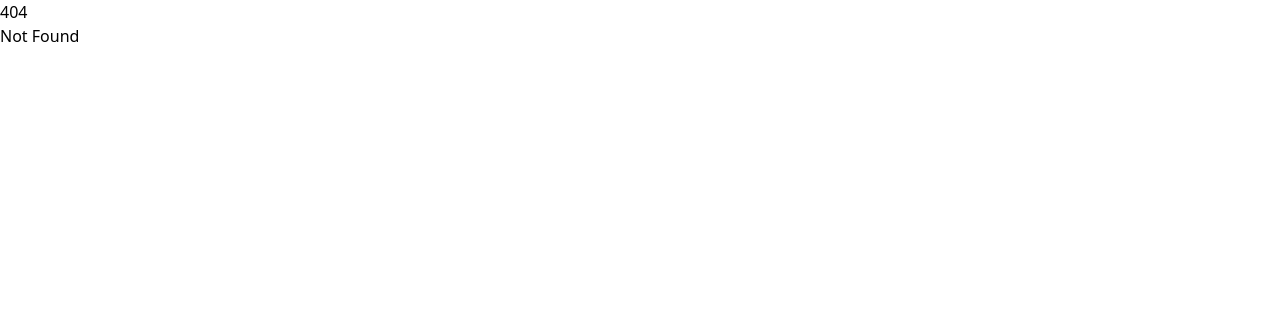
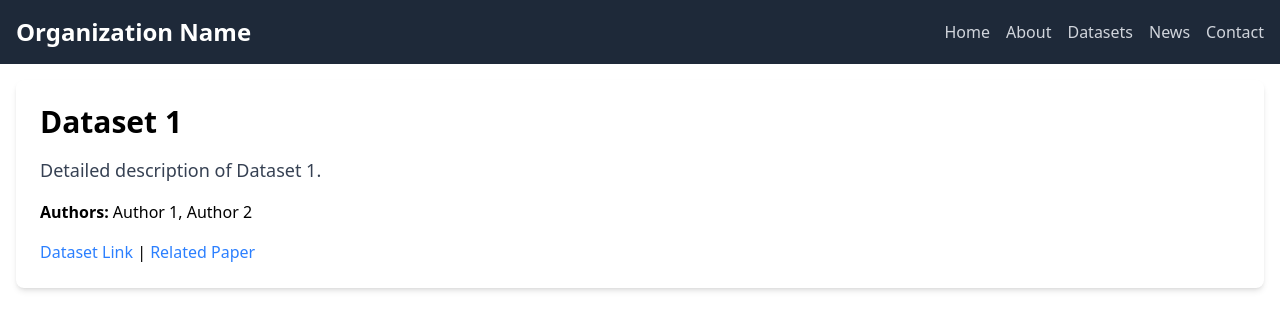
Before and after one commit to ResponsibleGenAI/CodecFake-Plus, a SvelteKit app: page /datasets/dataset-1 in a window 1280 px wide. Before the commit this address had no page. Shown: the top 330 px of the page. Built offline with nearby package versions, Linux system fonts and the light colour scheme.

Commit message:
Basic page setup.

```diff
--- /dev/null
+++ b/src/components/Navbar.svelte
@@ -0,0 +1,43 @@
+<script lang="ts">
+  import { onMount } from 'svelte';
+  import { writable } from 'svelte/store';
+  import { gsap } from 'gsap';
+
+  const showMenu = writable(false);
+
+  function toggleMenu() {
+    showMenu.update(value => !value);
+  }
+
+  onMount(() => {
+    gsap.from('nav', { opacity: 0, y: -50, duration: 1 });
+  });
+</script>
+
+<nav class="bg-gray-800 p-4">
+  <div class="container mx-auto flex justify-between items-center">
+    <a href="/" class="text-white text-2xl font-bold">Organization Name</a>
+    <button class="text-white md:hidden" on:click={toggleMenu}>
+      <!-- Hamburger Icon -->
+      <svg class="w-6 h-6" fill="none" stroke="currentColor" viewBox="0 0 24 24">
+        <path stroke-linecap="round" stroke-linejoin="round" stroke-width="2" d="M4 6h16M4 12h16M4 18h16"></path>
+      </svg>
+    </button>
+    <ul class="hidden md:flex space-x-4">
+      <li><a href="/" class="text-gray-300 hover:text-white">Home</a></li>
+      <li><a href="/about" class="text-gray-300 hover:text-white">About</a></li>
+      <li><a href="/datasets" class="text-gray-300 hover:text-white">Datasets</a></li>
+      <li><a href="/news" class="text-gray-300 hover:text-white">News</a></li>
+      <li><a href="/contact" class="text-gray-300 hover:text-white">Contact</a></li>
+    </ul>
+  </div>
+  {#if $showMenu}
+    <ul class="md:hidden mt-2">
+      <li><a href="/" class="block text-gray-300 hover:text-white p-2">Home</a></li>
+      <li><a href="/about" class="block text-gray-300 hover:text-white p-2">About</a></li>
+      <li><a href="/datasets" class="block text-gray-300 hover:text-white p-2">Datasets</a></li>
+      <li><a href="/news" class="block text-gray-300 hover:text-white p-2">News</a></li>
+      <li><a href="/contact" class="block text-gray-300 hover:text-white p-2">Contact</a></li>
+    </ul>
+  {/if}
+</nav>
--- a/src/routes/+page.svelte
+++ b/src/routes/+page.svelte
@@ -1,2 +1,106 @@
-<h1>Welcome to SvelteKit</h1>
-<p>Visit <a href="https://svelte.dev/docs/kit">svelte.dev/docs/kit</a> to read the documentation</p>
+<script lang="ts">
+	import { onMount } from 'svelte';
+	import { gsap } from 'gsap';
+	import Navbar from '../components/Navbar.svelte';
+
+	interface Dataset {
+		name: string;
+		slug: string;
+		description: string;
+	}
+
+	const datasets: Dataset[] = [
+		{ name: 'Dataset 1', slug: 'dataset-1', description: 'A brief description of Dataset 1.' },
+		{ name: 'Dataset 2', slug: 'dataset-2', description: 'A brief description of Dataset 2.' },
+		{ name: 'Dataset 3', slug: 'dataset-3', description: 'A brief description of Dataset 3.' }
+	];
+
+	interface NewsItem {
+		title: string;
+		date: string;
+		summary: string;
+		link: string;
+	}
+
+	const news: NewsItem[] = [
+		{
+			title: 'News Item 1',
+			date: 'March 15, 2025',
+			summary: 'Summary of news item 1.',
+			link: '/news/news-item-1'
+		},
+		{
+			title: 'News Item 2',
+			date: 'March 10, 2025',
+			summary: 'Summary of news item 2.',
+			link: '/news/news-item-2'
+		}
+	];
+
+	onMount(() => {
+		gsap.from('.banner', { opacity: 0, y: -50, duration: 1 });
+		gsap.from('.organization-image', { opacity: 0, duration: 1, delay: 0.5 });
+		gsap.from('.news-item', { opacity: 0, x: -50, duration: 1, stagger: 0.3 });
+		gsap.from('.dataset-item', { opacity: 0, scale: 0.8, duration: 1, stagger: 0.3 });
+	});
+</script>
+
+<Navbar />
+
+<main class="container mx-auto p-4">
+	<!-- Banner Section with Animation -->
+	<section class="banner mb-8">
+		<div class="rounded-lg bg-blue-500 p-8 text-center text-white shadow-md">
+			<h1 class="mb-2 text-4xl font-bold">Welcome to Our Organization</h1>
+			<p class="text-lg">Advancing research through open datasets.</p>
+		</div>
+	</section>
+
+	<!-- Organization Image -->
+	<section class="mb-8 text-center">
+		<img
+			src="https://servers.asus.com/upload/images/2023/04-25/1a09dc863f8e4dafb96b94813a763025.jpg"
+			alt="Organization"
+			class="organization-image mx-auto h-auto max-w-full rounded-lg shadow-md"
+		/>
+	</section>
+
+	<!-- News Section -->
+	<section class="mb-8">
+		<h2 class="mb-4 text-2xl font-semibold">Latest News</h2>
+		<div class="space-y-4">
+			{#each news as item}
+				<div class="news-item rounded-lg border p-4 shadow-sm transition-shadow hover:shadow-md">
+					<h3 class="text-xl font-bold">
+						<a href={item.link} class="text-blue-500 hover:underline">{item.title}</a>
+					</h3>
+					<p class="text-sm text-gray-500">{item.date}</p>
+					<p class="text-gray-700">{item.summary}</p>
+				</div>
+			{/each}
+		</div>
+	</section>
+
+	<!-- Datasets Section -->
+	<section class="mb-8">
+		<h2 class="mb-4 text-2xl font-semibold">Our Datasets</h2>
+		<div class="grid gap-6 md:grid-cols-3">
+			{#each datasets as dataset}
+				<div
+					class="dataset-item transform rounded-lg bg-white p-6 shadow-md transition-shadow duration-300 hover:-translate-y-1 hover:shadow-xl"
+				>
+					<h3 class="mb-2 text-xl font-bold">
+						<a href={`/datasets/${dataset.slug}`} class="text-blue-500 hover:underline">
+							{dataset.name}
+						</a>
+					</h3>
+					<p class="mb-4 text-gray-700">{dataset.description}</p>
+					<div class="flex space-x-4 text-sm">
+						<a href={dataset.link} class="text-blue-500 hover:underline" target="_blank">Dataset</a>
+						<a href={dataset.paper} class="text-blue-500 hover:underline" target="_blank">Paper</a>
+					</div>
+				</div>
+			{/each}
+		</div>
+	</section>
+</main>
--- /dev/null
+++ b/src/routes/datasets/[slug]/+page.svelte
@@ -0,0 +1,60 @@
+<script lang="ts">
+  import { onMount } from 'svelte';
+  import { page } from '$app/stores';
+  import { gsap } from 'gsap';
+  import Navbar from '../../../components/Navbar.svelte';
+
+  let dataset = {
+    name: '',
+    description: '',
+    link: '',
+    paper: '',
+    authors: '',
+  };
+
+  $: page.subscribe(({ params }) => {
+    const datasets = {
+      'dataset-1': {
+        name: 'Dataset 1',
+        description: 'Detailed description of Dataset 1.',
+        link: 'https://example.com/dataset-1',
+        paper: 'https://arxiv.org/abs/dataset-1',
+        authors: 'Author 1, Author 2',
+      },
+      'dataset-2': {
+        name: 'Dataset 2',
+        description: 'Detailed description of Dataset 2.',
+        link: 'https://example.com/dataset-2',
+        paper: 'https://arxiv.org/abs/dataset-2',
+        authors: 'Author 3, Author 4',
+      },
+      'dataset-3': {
+        name: 'Dataset 3',
+        description: 'Detailed description of Dataset 3.',
+        link: 'https://example.com/dataset-3',
+        paper: 'https://arxiv.org/abs/dataset-3',
+        authors: 'Author 5, Author 6',
+      }
+    };
+
+    dataset = datasets[params.slug] || {};
+  });
+
+  onMount(() => {
+    gsap.from('.dataset-detail', { opacity: 0, y: 50, duration: 1 });
+  });
+</script>
+
+<Navbar />
+
+<main class="container mx-auto p-4">
+  <section class="dataset-detail bg-white p-6 rounded-lg shadow-md">
+    <h1 class="text-3xl font-bold mb-4">{dataset.name}</h1>
+    <p class="text-lg text-gray-700">{dataset.description}</p>
+    <p class="mt-4"><strong>Authors:</strong> {dataset.authors}</p>
+    <div class="mt-4">
+      <a href={dataset.link} class="text-blue-500 hover:underline" target="_blank">Dataset Link</a> |
+      <a href={dataset.paper} class="text-blue-500 hover:underline" target="_blank">Related Paper</a>
+    </div>
+  </section>
+</main>
```
Also changed, not shown: package.json (+5 -2 lines), 1 other file (tests, documents, lock files or other folders).
